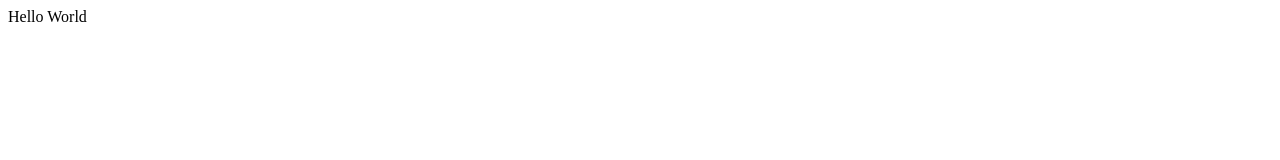
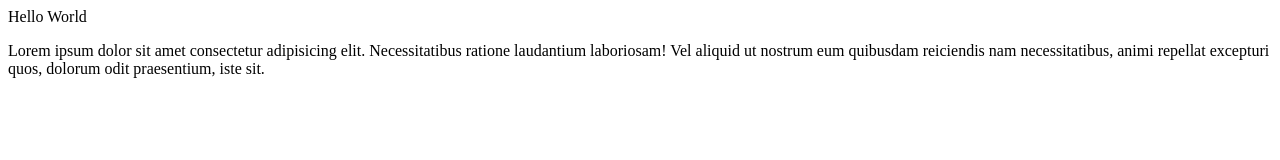
Before and after one commit to sravan-msk/Demo, a plain HTML site: page index.html in a window 1280 px wide. Drawn offline with Linux system fonts and the light colour scheme.

Commit message:
add the lorem

```diff
--- a/index.html
+++ b/index.html
@@ -1 +1,2 @@
 <p>Hello World</p>
+<p>Lorem ipsum dolor sit amet consectetur adipisicing elit. Necessitatibus ratione laudantium laboriosam! Vel aliquid ut nostrum eum quibusdam reiciendis nam necessitatibus, animi repellat excepturi quos, dolorum odit praesentium, iste sit.</p>
```
